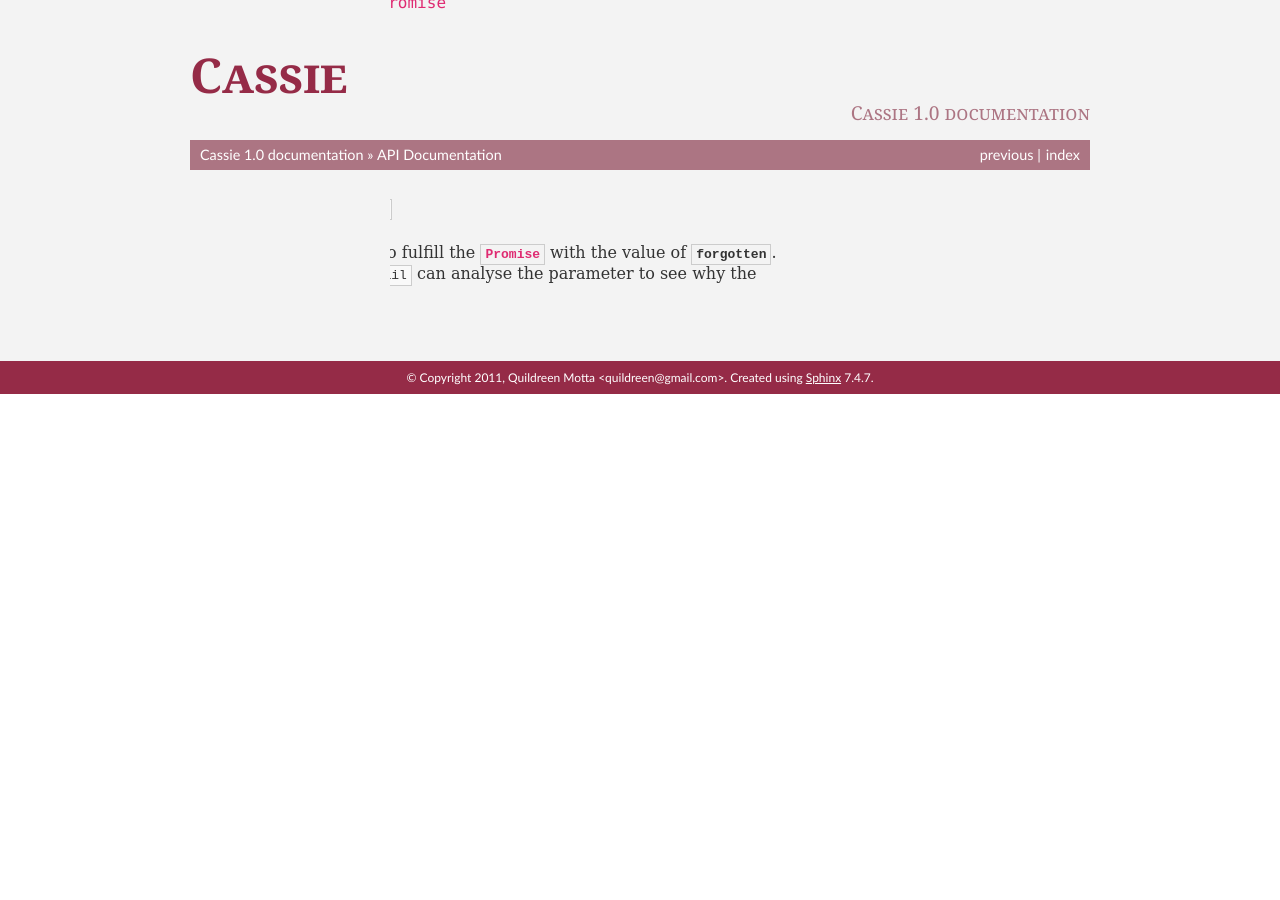
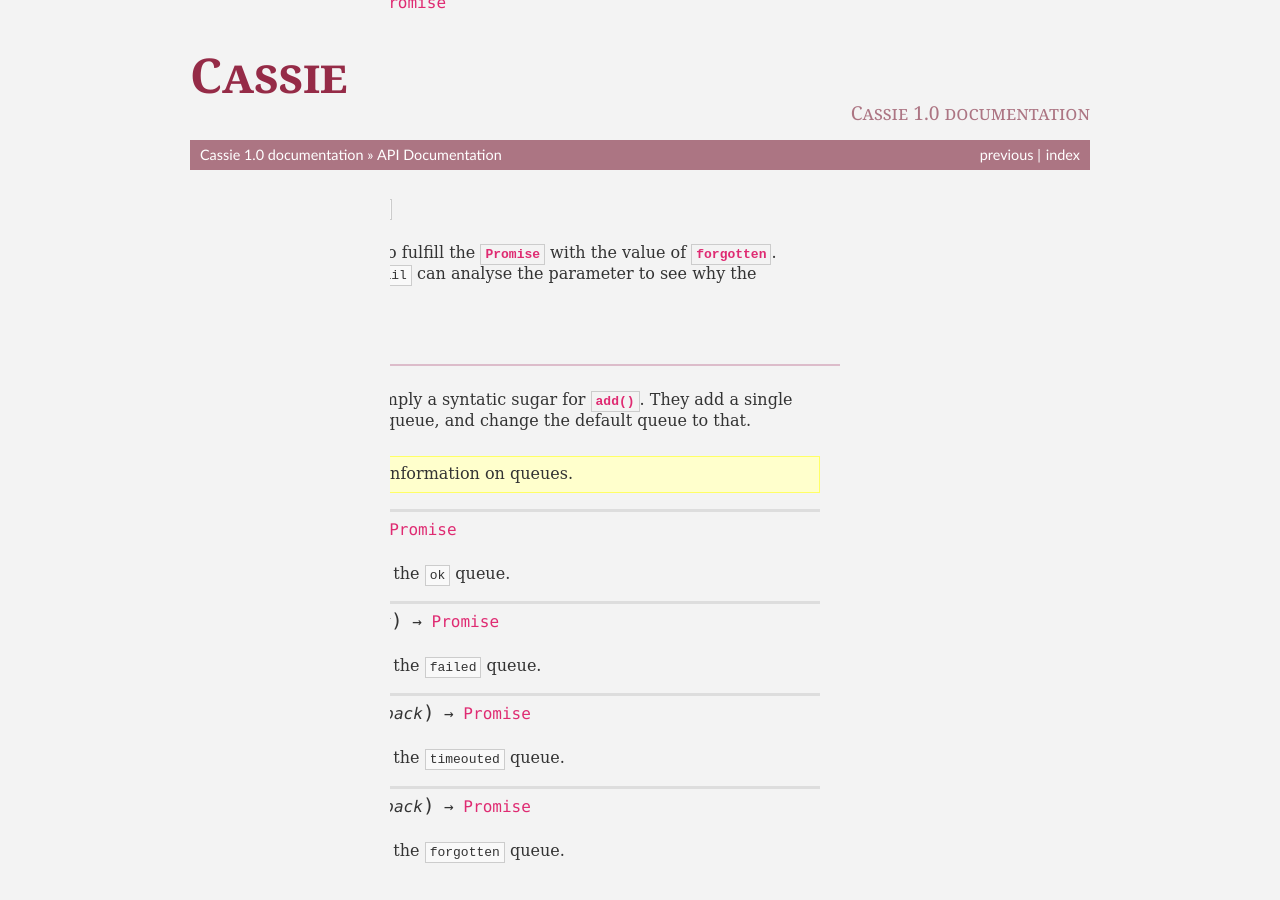
Before and after one commit to sorellabs/cassie, a Sphinx documentation site: the page built from docs/source/api.rst, in a window 1280 px wide and 900 px high, scrolled down 4995 px. Built offline with Sphinx 7.4.7, drawn with Linux system fonts in a browser that asks for light colours; before the commit the page ends 5389 px from its top, so only the background shows below that; some of the changed text lies outside the part shown.

Commit message:
Adds information on specialised state methods.

```diff
--- a/docs/source/api.rst
+++ b/docs/source/api.rst
@@ -257,3 +257,33 @@
 This method will fail to fulfill the :class:`Promise` with the value of
 :attr:`forgotten`. Callbacks bound to ``fail`` can analyse the parameter
 to see why the :class:`Promise` failed.
+
+
+Specialised states
+''''''''''''''''''
+
+These methods are simply a syntatic sugar for :func:`add`. They add a
+single callback to a specific queue, and change the default queue to
+that.
+
+.. seealso:: :func:`add` for information on queues.
+
+
+.. method:: ok(Fn callback) -> Promise
+
+   Adds a callback to the ``ok`` queue.
+
+
+.. method:: failed(Fn callback) -> Promise
+
+   Adds a callback to the ``failed`` queue.
+
+
+.. method:: timeouted(Fn callback) -> Promise
+
+   Adds a callback to the ``timeouted`` queue.
+
+
+.. method:: forgotten(Fn callback) -> Promise
+
+   Adds a callback to the ``forgotten`` queue.
```
